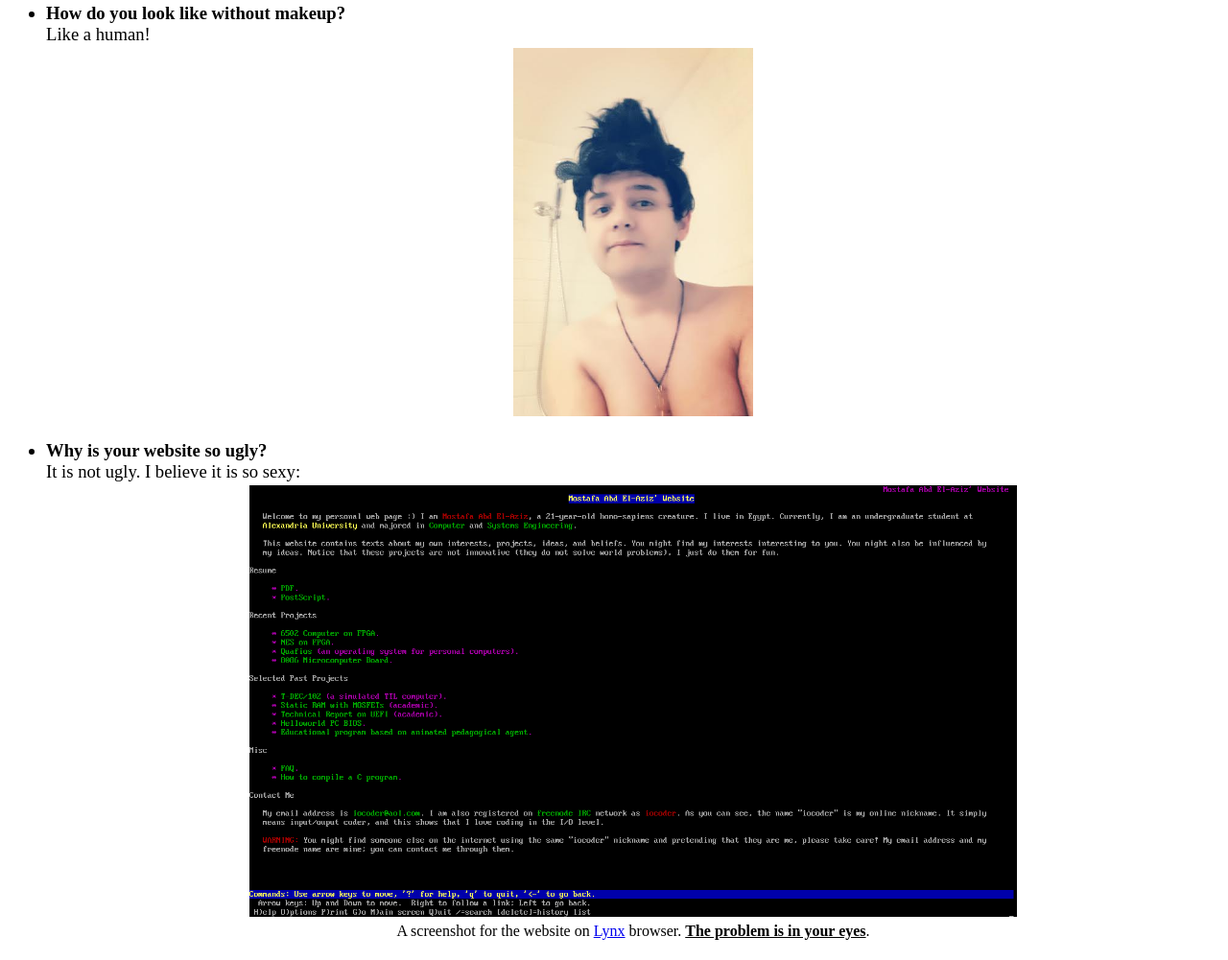
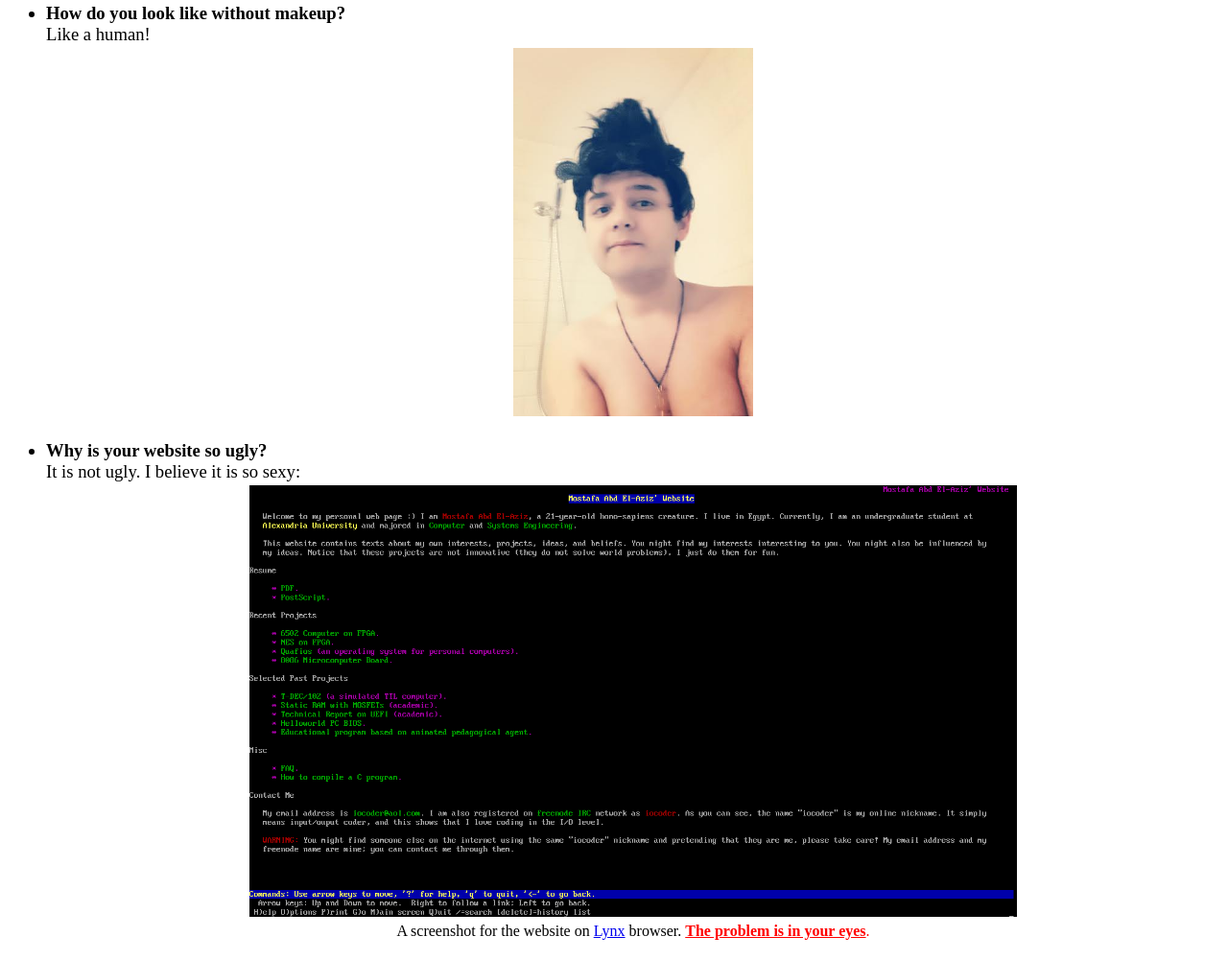
Before and after one commit to iocoder/iocoder.github.io, a plain HTML site: page html/faq.html in a window 1280 px wide. Shown: the part 367-1368 px from the top of the page at 96% size. Drawn offline with Linux system fonts and the light colour scheme.

Commit message:
highlighted photo caption in FAQ page

```diff
--- a/html/faq.html
+++ b/html/faq.html
@@ -60,7 +60,10 @@
                             A screenshot for the website on
                             <a href="http://lynx.browser.org/"
                                target="_blank">Lynx</a>
-                            browser. <b><u>The problem is in your eyes</u></b>.
+                            browser.
+                            <span style="color: red">
+                                <b><u>The problem is in your eyes</u></b>.
+                            </span>
                         </td>
                     </tr>
                 </table>
```
